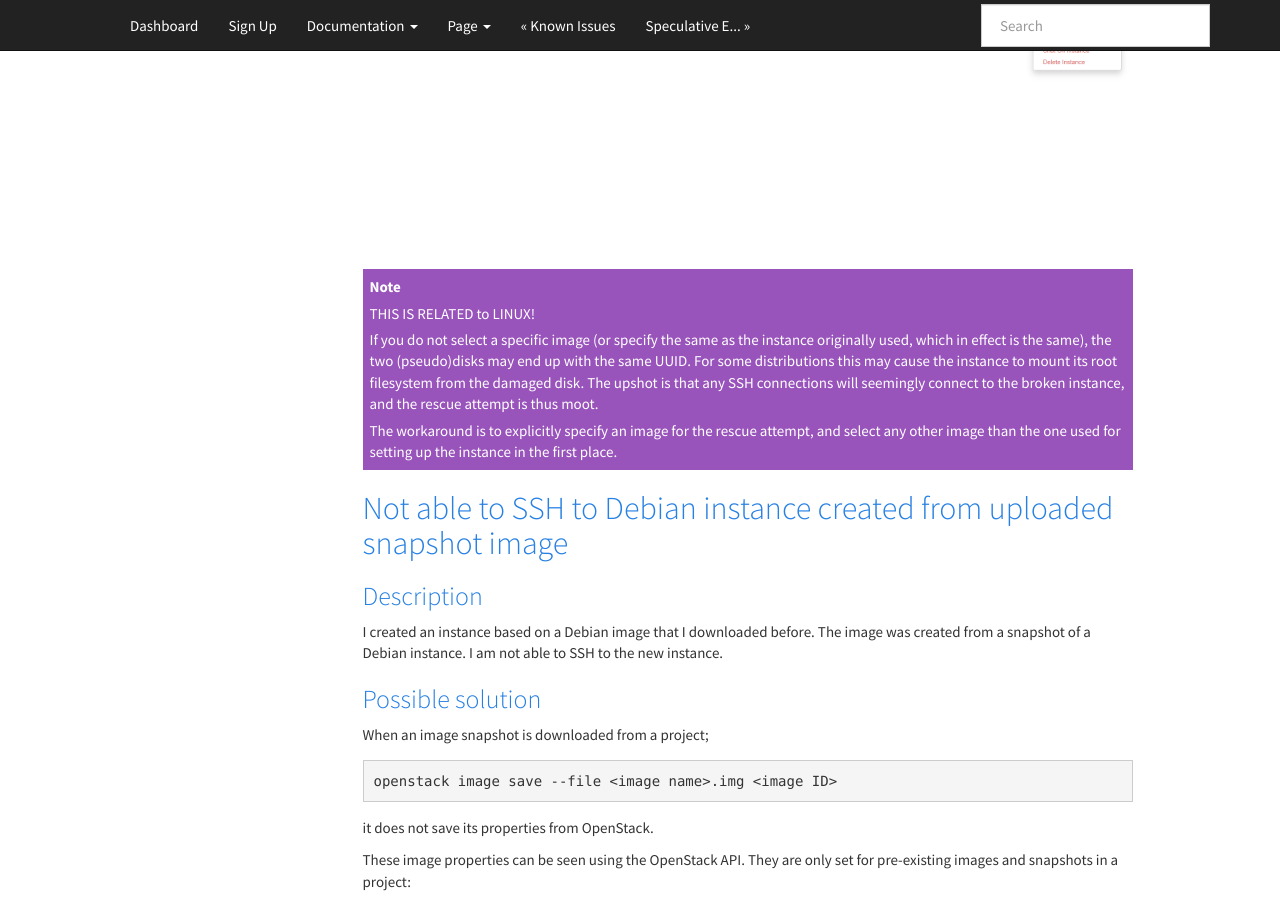
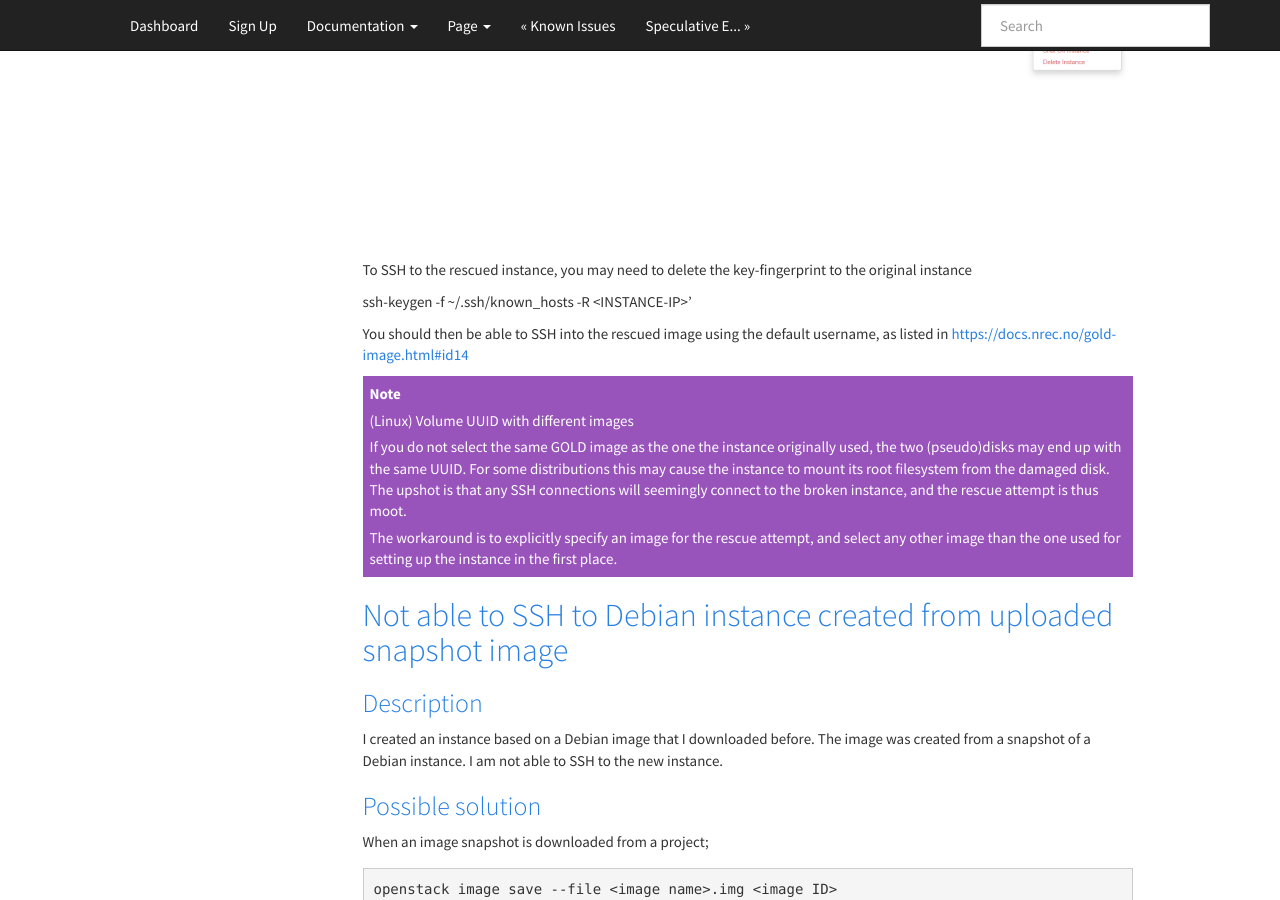
Before and after one commit to norcams/docs-enduser, a Sphinx documentation site: the page built from docs/troubleshoot.rst, in a window 1280 px wide and 900 px high, scrolled down 3549 px. Built offline with Sphinx 7.4.7, drawn with Linux system fonts in a browser that asks for light colours.

Commit message:
SSH key fingerprint tip after rescuing image

```diff
--- a/docs/troubleshoot.rst
+++ b/docs/troubleshoot.rst
@@ -106,11 +106,17 @@ If you need to edit `security groups`_ then edit instance and then select "Secur
    :align: center
    :alt: Unrescue instance form dashboard
 
+To SSH to the rescued instance, you may need to delete the key-fingerprint to the original instance
+
+ssh-keygen -f ~/.ssh/known_hosts -R <INSTANCE-IP>'
+
+You should then be able to SSH into the rescued image using the default username, as listed in https://docs.nrec.no/gold-image.html#id14
+
 .. NOTE::
-   THIS IS RELATED to LINUX!
+   (Linux) Volume UUID with different images
 
-   If you do not select a specific image (or specify the same as the instance
-   originally used, which in effect is the same), the two (pseudo)disks may end
+   If you do not select the same GOLD image as the one the instance
+   originally used, the two (pseudo)disks may end
    up with the same UUID. For some distributions this may cause the instance to
    mount its root filesystem from the damaged disk. The upshot is that any SSH
    connections will seemingly connect to the broken instance, and the rescue
```
